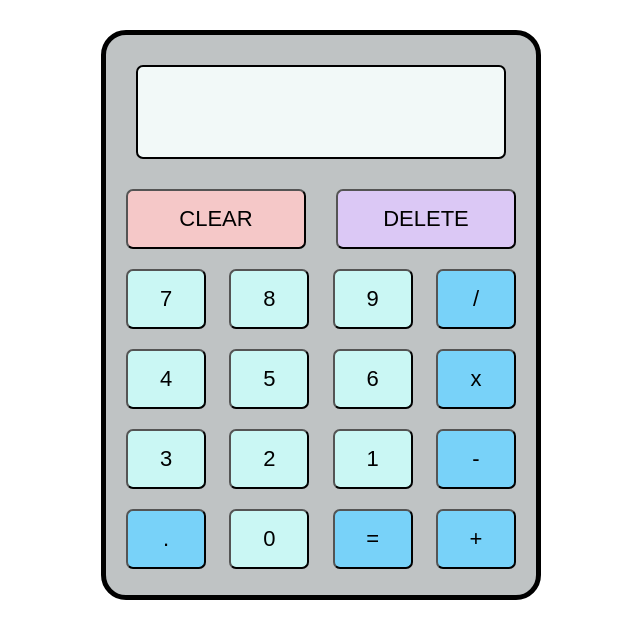
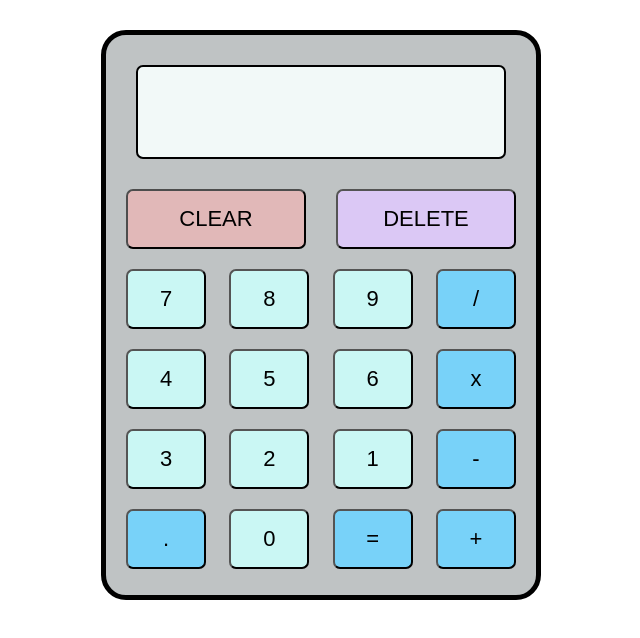
Before and after one commit to chance-class/calculator, a plain HTML site: page index.html in a window 1280 px wide. In both pictures the pointer is over the button "CLEAR". Shown: the whole page, without its empty margins (319-959 px from the left). Drawn offline with Linux system fonts and the light colour scheme.

Commit message:
Add hover effect for buttons

```diff
--- a/style.css
+++ b/style.css
@@ -34,8 +34,13 @@
   justify-content: space-between;
   margin: 20px 0;
 }
+
 .cancel {
   padding-top: 10px;
+}
+
+button:hover {
+  filter: brightness(92%);
 }
 
 #clear,
```
